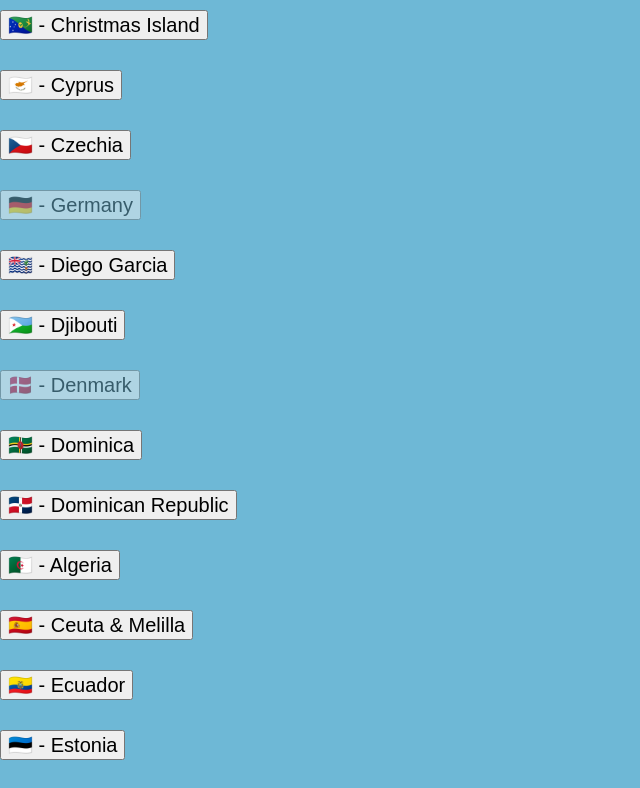
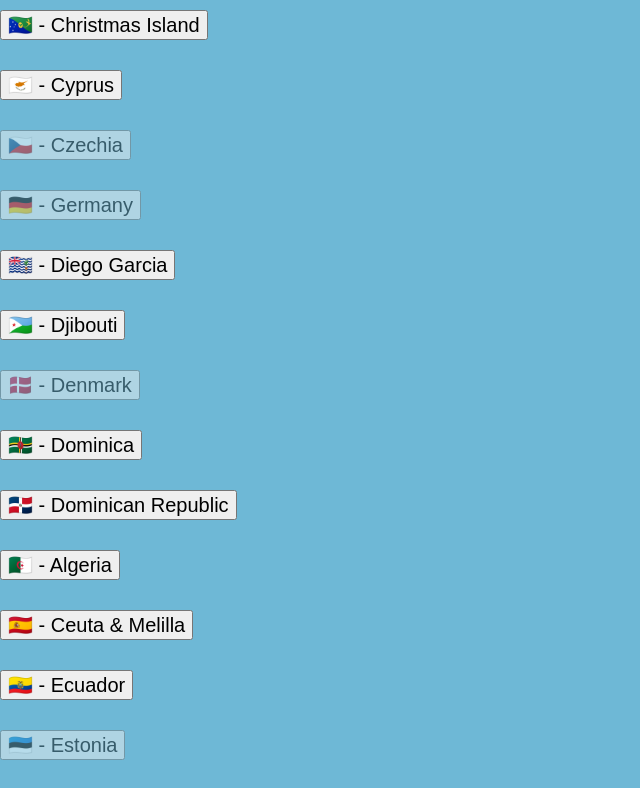
Before and after one commit to kosijer/insta-flags, a React (Create React App) app: page / in a window 1280 px wide. Shown: the part 3360-4148 px from the top of the page, without its empty margins (0-640 px from the left). Built offline with nearby package versions, Linux system fonts and the light colour scheme.

Commit message:
Add Czechia and Estonia to watched list

```diff
--- a/src/data/watched.js
+++ b/src/data/watched.js
@@ -28,4 +28,6 @@ export const WATCHED = [
   "JP",
   "AT",
   "IE",
+  "EE",
+  "CZ",
 ];
```
